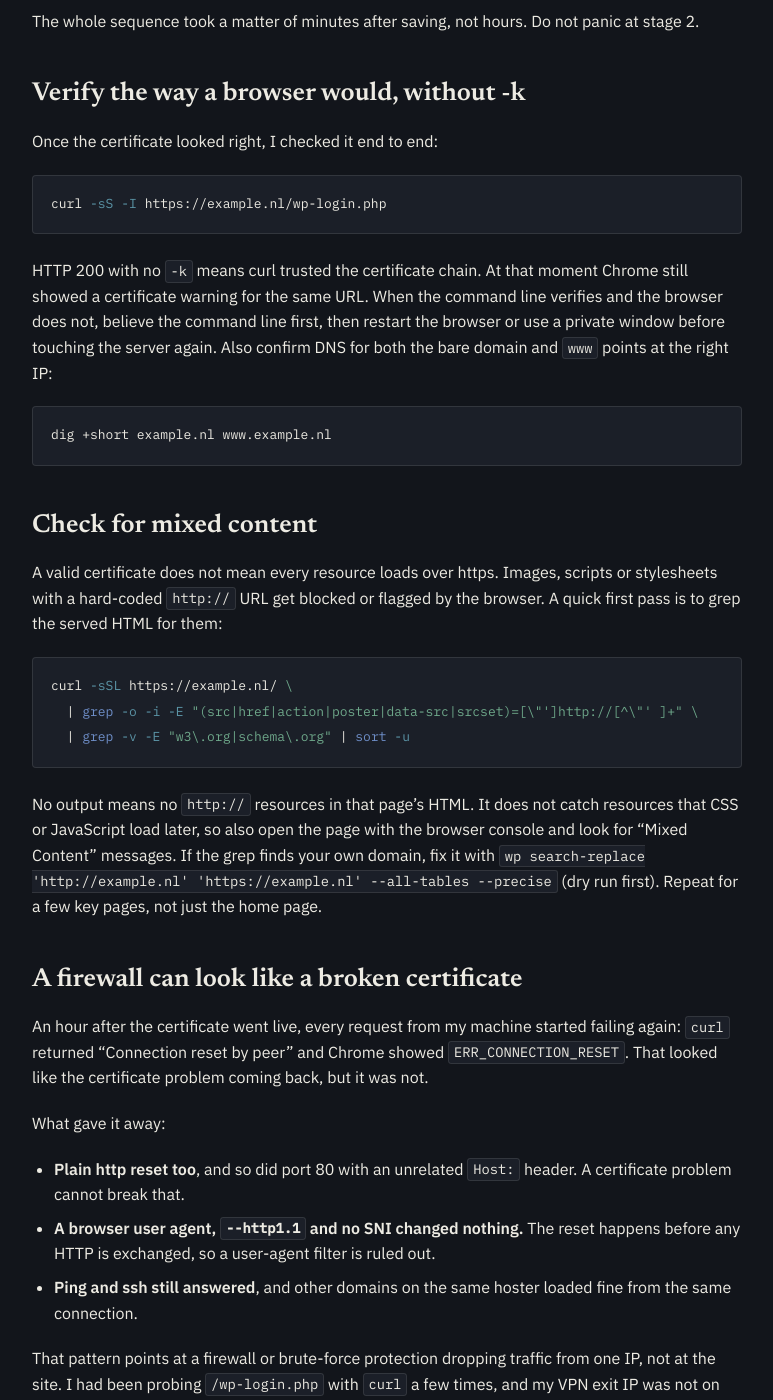
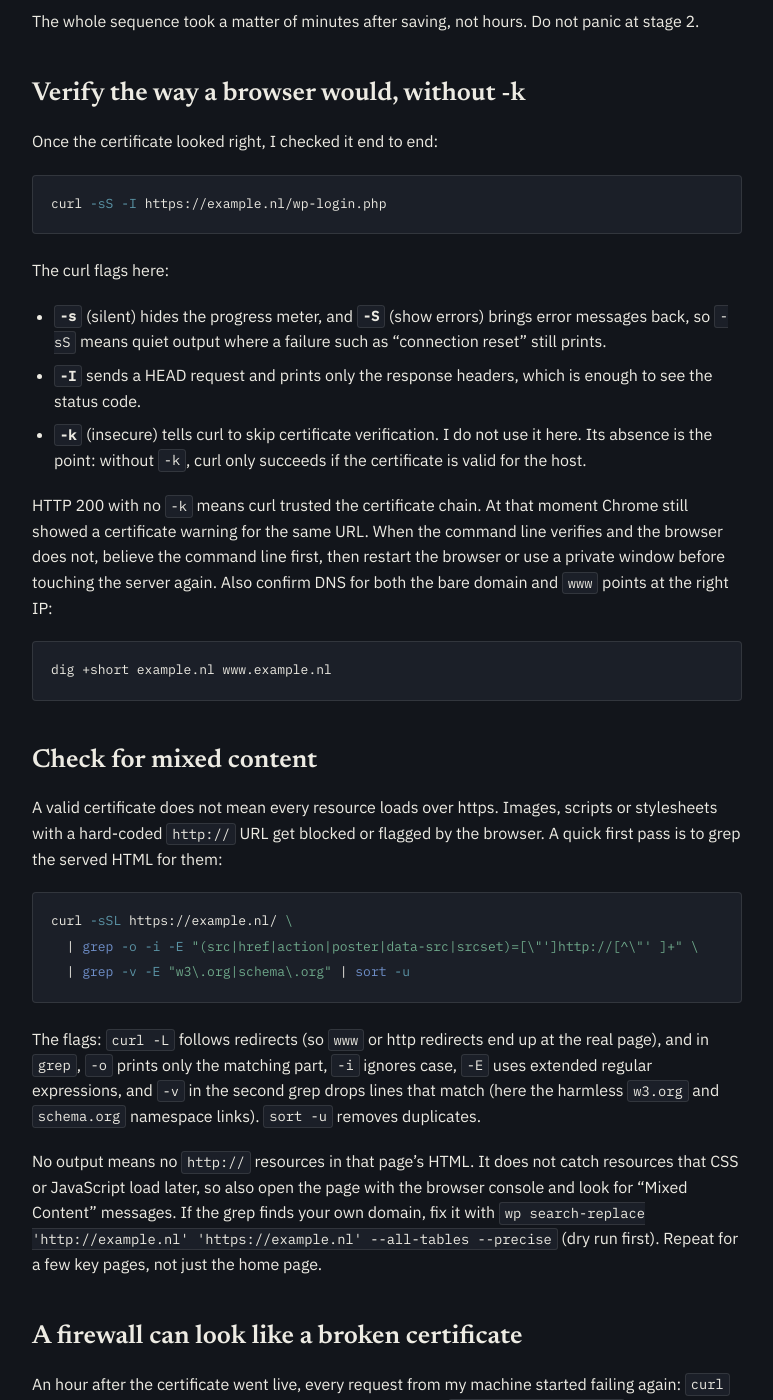
Before and after one commit to wpvillain/wpvillain.github.io, a Jekyll site: the page built from _posts/2026-11-11-shared-hosting-lets-encrypt-greyed-out-wp-config-http-override-openssl-check.markdown, in a window 1280 px wide and 1400 px high, scrolled down 2586 px. Shown: the whole window, without its empty margins (96-869 px from the left). Built offline with Jekyll 4.4.1, drawn with Linux system fonts in a browser that asks for light colours.

Commit message:
Explain curl flags in Let's Encrypt post

````diff
--- a/_posts/2026-11-11-shared-hosting-lets-encrypt-greyed-out-wp-config-http-override-openssl-check.markdown
+++ b/_posts/2026-11-11-shared-hosting-lets-encrypt-greyed-out-wp-config-http-override-openssl-check.markdown
@@ -72,6 +72,12 @@ Once the certificate looked right, I checked it end to end:
 curl -sS -I https://example.nl/wp-login.php
 ```
 
+The curl flags here:
+
+- **`-s`** (silent) hides the progress meter, and **`-S`** (show errors) brings error messages back, so `-sS` means quiet output where a failure such as "connection reset" still prints.
+- **`-I`** sends a HEAD request and prints only the response headers, which is enough to see the status code.
+- **`-k`** (insecure) tells curl to skip certificate verification. I do not use it here. Its absence is the point: without `-k`, curl only succeeds if the certificate is valid for the host.
+
 HTTP 200 with no `-k` means curl trusted the certificate chain. At that moment Chrome still showed a certificate warning for the same URL. When the command line verifies and the browser does not, believe the command line first, then restart the browser or use a private window before touching the server again. Also confirm DNS for both the bare domain and `www` points at the right IP:
 
 ```bash
@@ -87,6 +93,8 @@ curl -sSL https://example.nl/ \
   | grep -o -i -E "(src|href|action|poster|data-src|srcset)=[\"']http://[^\"' ]+" \
   | grep -v -E "w3\.org|schema\.org" | sort -u
 ```
+
+The flags: `curl -L` follows redirects (so `www` or http redirects end up at the real page), and in `grep`, `-o` prints only the matching part, `-i` ignores case, `-E` uses extended regular expressions, and `-v` in the second grep drops lines that match (here the harmless `w3.org` and `schema.org` namespace links). `sort -u` removes duplicates.
 
 No output means no `http://` resources in that page's HTML. It does not catch resources that CSS or JavaScript load later, so also open the page with the browser console and look for "Mixed Content" messages. If the grep finds your own domain, fix it with `wp search-replace 'http://example.nl' 'https://example.nl' --all-tables --precise` (dry run first). Repeat for a few key pages, not just the home page.
 
````
